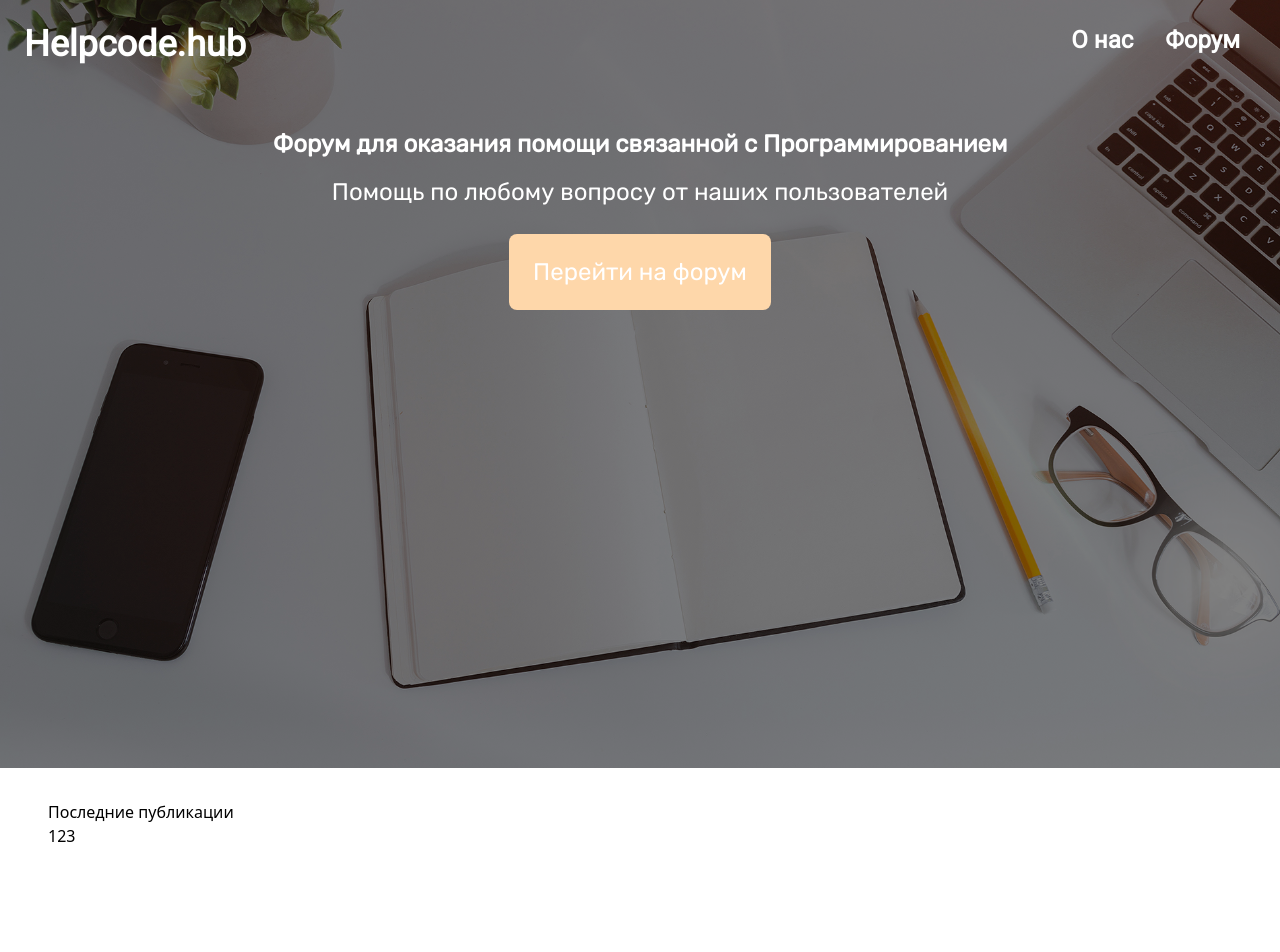
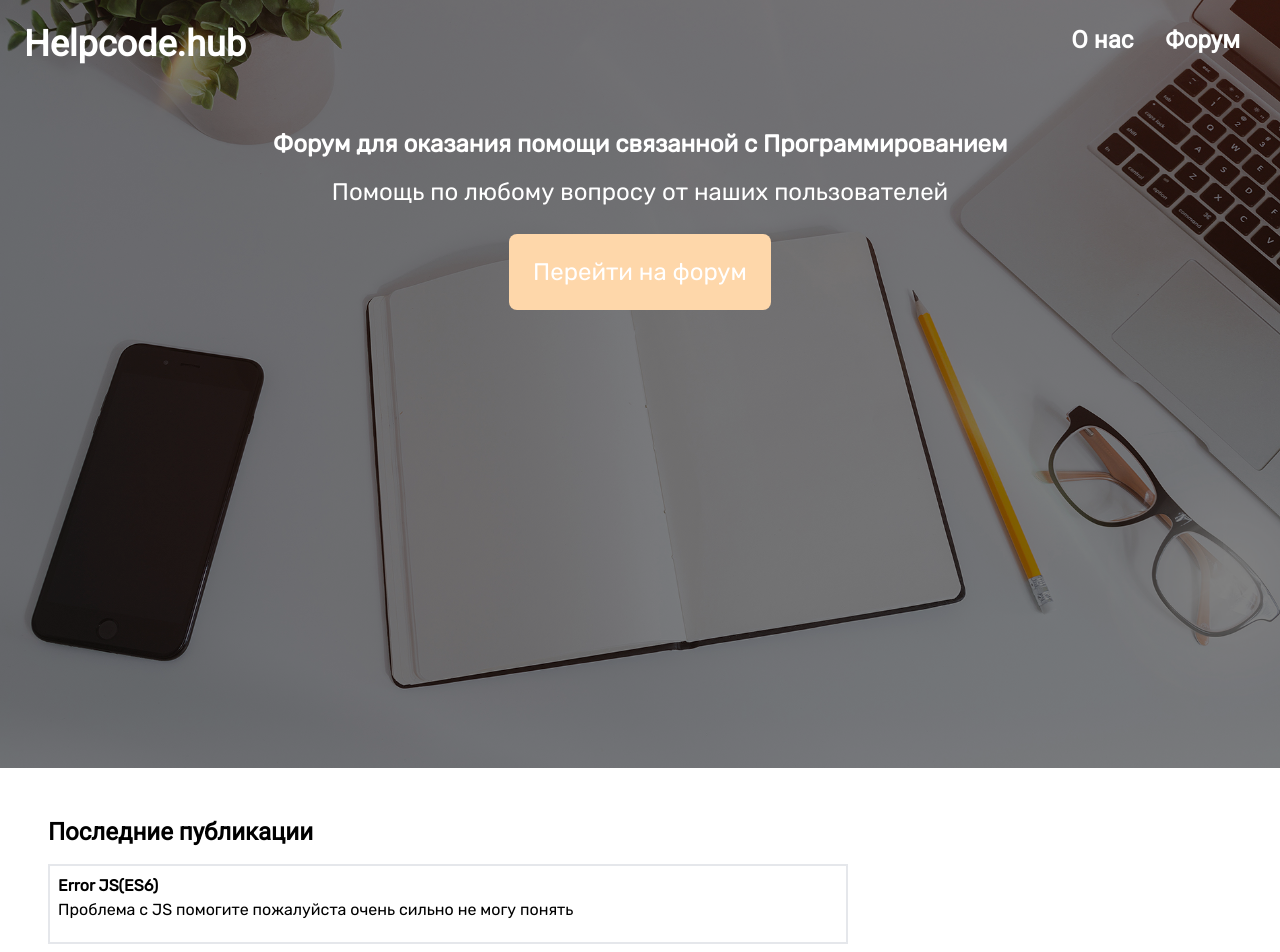
Before and after one commit to CkutlsGit/helpcode, a Nuxt app in the folder frontend/: page / in a window 1280 px wide. Shown: the top 952 px of the page. Before the commit the page ends 848 px from the top, so only its background shows below. Built offline with nearby package versions, Linux system fonts and the light colour scheme.

Commit message:
added section content

```diff
--- a/frontend/pages/index.vue
+++ b/frontend/pages/index.vue
@@ -12,10 +12,15 @@
   </main>
   <section class="content ml-12 -mt-32">
     <div class="content__container">
-      <h1>Последние публикации</h1>
-      <div class="publications__content">
-        <div class="publication-element">
-          <h1>123</h1>
+      <h1 class="font-roboto font-bold text-2xl my-4">Последние публикации</h1>
+      <div class="publications__content max-h-32 overflow-y-auto font-rubik font-semibold">
+        <div class="publication-element mb-4 p-2 border-2 min-w-[45rem] max-w-[50rem] min-h-[5rem] max-h-[10rem]">
+          <h1>Error JS(ES6)</h1>
+          <p class="font-medium">Проблема с JS помогите пожалуйста очень сильно не могу понять</p>
+        </div>
+        <div class="publication-element mb-4 p-2 border-2 min-w-[45rem] max-w-[50rem] min-h-[5rem] max-h-[10rem]">
+          <h1>Error PHP(ES6)</h1>
+          <p class="font-medium">Этот дурацкий слон уже заканыкал меня что это за синтаксическая ошибка?</p>
         </div>
       </div>
     </div>
```
